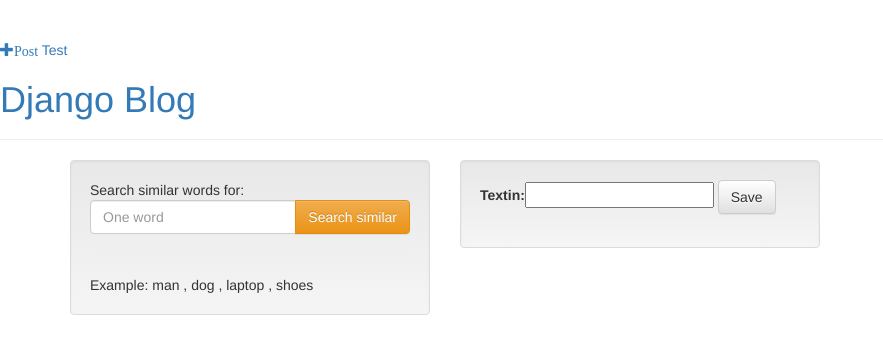
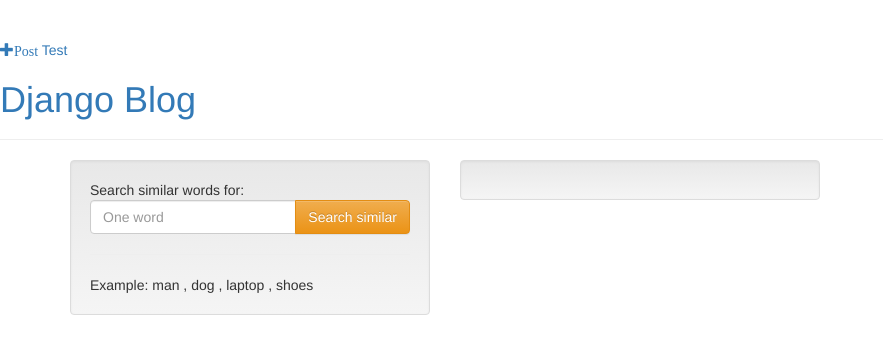
Before and after one commit to nevron4/my-first-blog, a Django app: page /test/ in a window 1280 px wide. Shown: the top 354 px of the page, without its empty margins (0-883 px from the left). Run offline with Django 3.2, Linux system fonts and the light colour scheme; some libraries are stand-ins or nearby versions.

Commit message:
test page 1

```diff
--- a/blog/templates/blog/test.html
+++ b/blog/templates/blog/test.html
@@ -5,10 +5,11 @@
 			<div class="row">
 				<div class="col-md-6">
 				<div class="well">
-				  <form name="pyform" method="POST" action="">
+				  <form name="pyform" method="POST" action="">{% csrf_token %}
 				   Search similar words for:
 					<div class="input-group">
-					  <input type="text" class="form-control" name="input" placeholder="One word">
+
+					  <input type="text" class="form-control" id="id_textin" name="textin" placeholder="One word">
 					  <span class="input-group-btn">
 						<button class="btn btn-warning" type="submit">Search similar</button>
 					  </span>
@@ -21,13 +22,10 @@
 				</div>
 				<div class="col-md-6">
 				  <div class="well">
-					    <form method="POST" class="post-form">{% csrf_token %}
-				        {{ sendform }}
-				        <button type="submit" class="save btn btn-default">Save</button>
-				    </form>
 
 				  </div>
 				</div>
 			</div>
 
+
 {% endblock %}
--- a/blog/views.py
+++ b/blog/views.py
@@ -31,7 +31,7 @@
     return render(request, 'blog/post_edit.html', {'form': form})
 
 def test(request):
-    sendform = TestForm1()
+    sendform = TestForm1(auto_id=False)
     return render(request, 'blog/test.html', {'sendform': sendform})
 
 def test(request):
```
